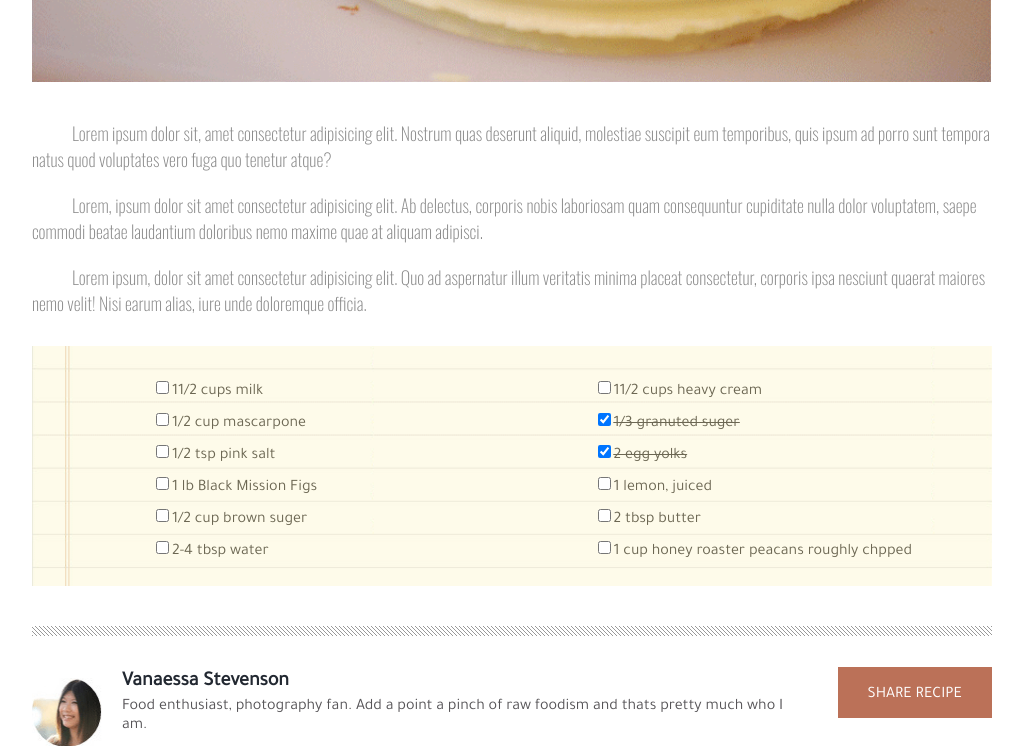
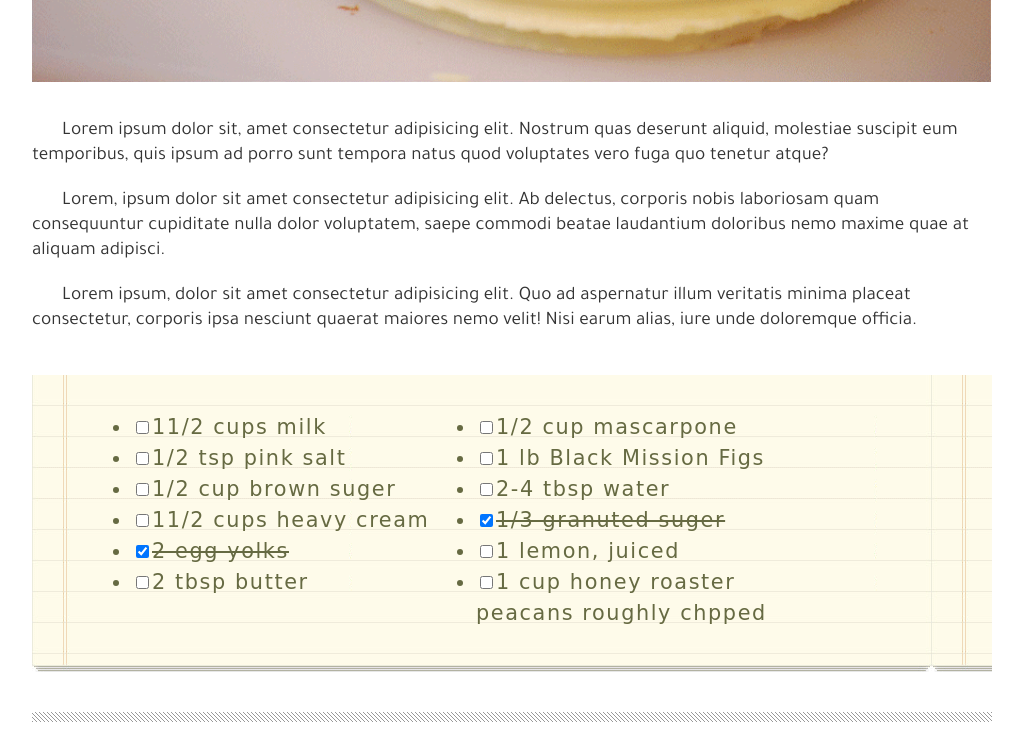
Before and after one commit to waleedafifi90/chocolate-pizza, a plain HTML site: page index.html in a window 1280 px wide. Shown: the part 810-1559 px from the top of the page, without its empty margins (128-1151 px from the left). Drawn offline with nearby package versions, Linux system fonts and the light colour scheme.

Commit message:
Update style.css

```diff
--- a/css/style.css
+++ b/css/style.css
@@ -115,29 +115,41 @@ main p {
 }
 
 .recipe-information p {
-    margin: 20px 0;
-    font-size: 18px;
-    color: #888888;
-    font-family: 'Oswald', 'sans-seirf';
-    text-indent: 40px;
+    color: rgb(51, 51, 51);
+    font-size: 1.2em;
+    line-height: 1.3em;
+    text-indent: 30px;
+    margin: 20px 0px;
 }
 
 .recipe {
-    height: 180px;
+/*     height: 180px;
     background: url(../img/list-bg.png) 100%;
     background-position: left;
     padding: 30px 80px 30px 80px;
     background-repeat: no-repeat;
-    background-size: 100%;
+    background-size: 100%; */
+    letter-spacing: 0.1em;
+    font-family: "Patrick Hand", cursive;
+    color: rgb(102, 106, 66);
+    background-image: url(../img/list-bg.png);
+    height: 260px;
+    padding: 37px 0px 0px 60px;
+    margin: 40px 0px;
+    list-style: none;
 }
 
 .recipe ul {
     margin: 0;
 }
 .recipe ul li {
-    line-height: 32px;
+/*     line-height: 32px;
     list-style-type: none;
-    color: #6c6753;
+    color: #6c6753; */
+    float: left;
+    width: 40%;
+    font-size: 1.3em;
+    line-height: 31px;
 }
 
 .recipe .float-right li:nth-child(2),
```
